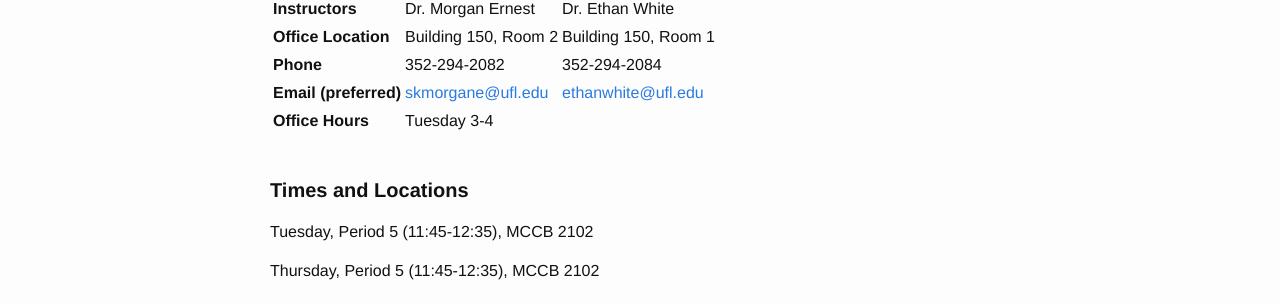
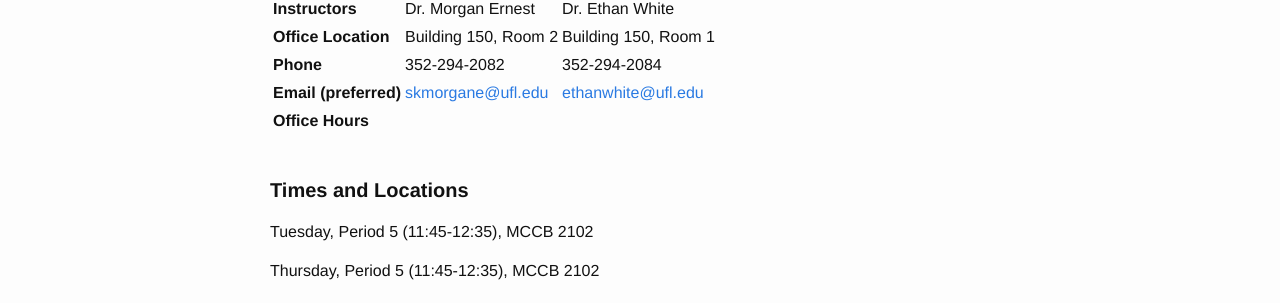
Before and after one commit to weecology/forecasting-dynamics-course, a Jekyll site: the page built from syllabus.md, in a window 1280 px wide and 900 px high. Shown: the part 233-536 px from the top of the window. Built offline with Jekyll 4.4.1, drawn with Linux system fonts in a browser that asks for light colours.

Commit message:
Update syllabus.md

```diff
--- a/syllabus.md
+++ b/syllabus.md
@@ -9,7 +9,7 @@ title: Syllabus
   |**Office Location**    |Building 150, Room 2     | Building 150, Room 1
   |**Phone**              |352-294-2082             | 352-294-2084
   |**Email (preferred)**  |<skmorgane@ufl.edu>      | <ethanwhite@ufl.edu>
-  |**Office Hours**       |Tuesday 3-4              |
+  |**Office Hours**       |                         |
 
 <br>
 
```
